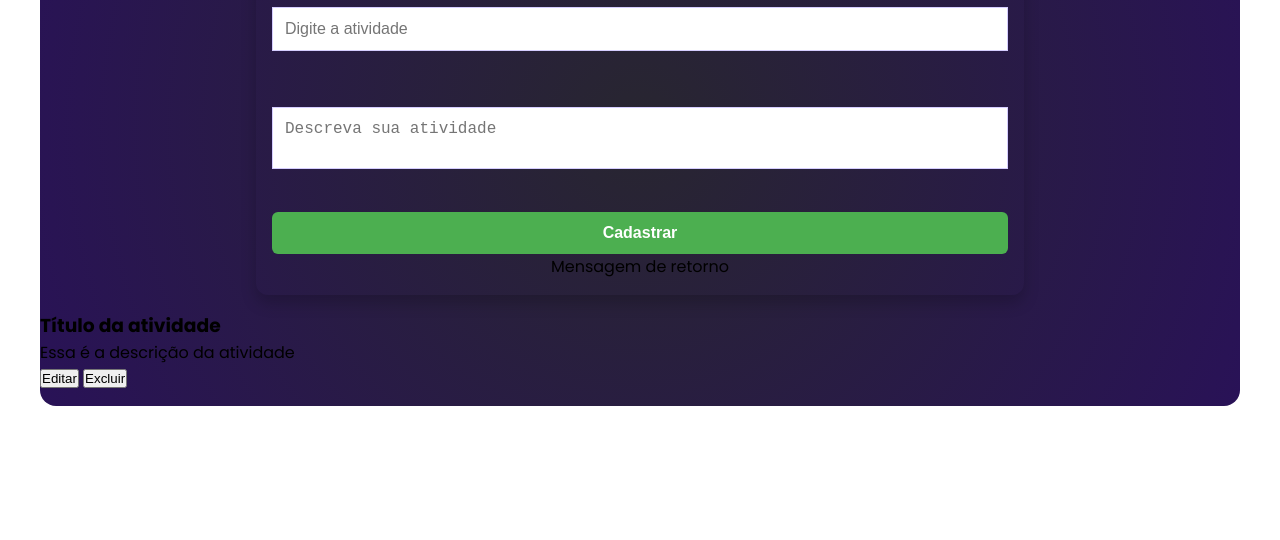
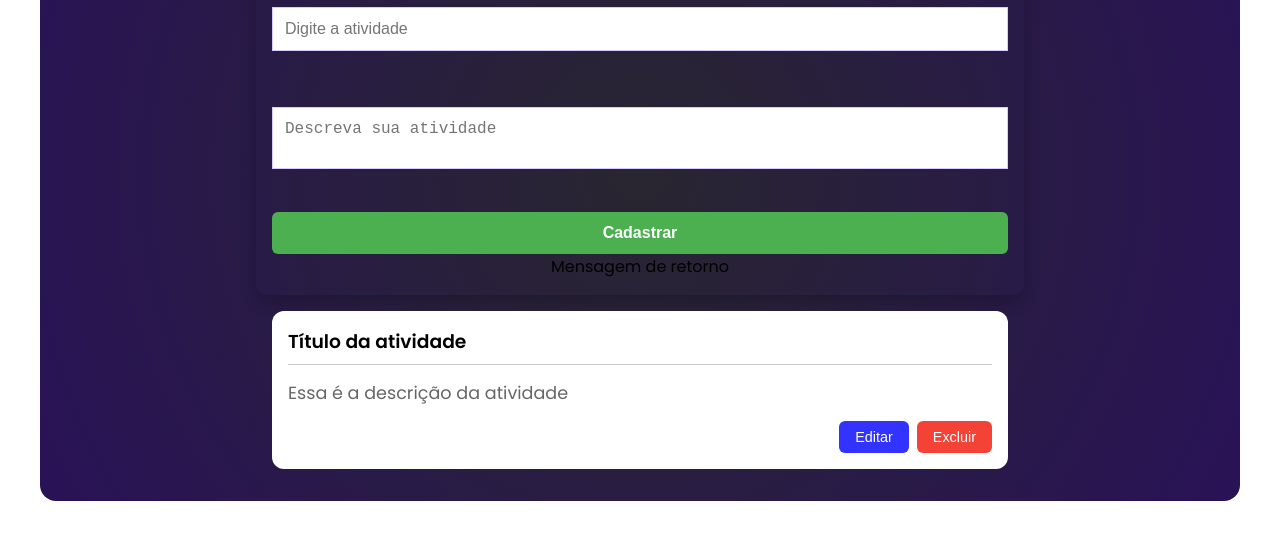
Before and after one commit to nicollasvieira/api-todolist, a plain HTML site: page frontend/index.html in a window 1280 px wide. Shown: the part 152-692 px from the top of the page. Drawn offline with Linux system fonts and the light colour scheme; a web font is replaced by a local one.

Commit message:
atualizando projeto

```diff
--- a/frontend/css/style.css
+++ b/frontend/css/style.css
@@ -93,3 +93,78 @@ body {
     cursor: pointer;
     transition: background-color 0.3s ease;
 }
+
+.main{
+    margin-top: 1rem;
+
+}
+
+.item-list{
+    max-width: var(--md-screen);
+    margin: 0 auto;
+    padding: 0 1rem;
+    border-radius: 12px;
+    box-sizing: 0 8px 16px rgba(0, 0, 0, 0.2);
+}
+
+.item-card{
+    width: 100%;
+    margin: 1rem auto;
+    padding: 1rem;
+    background-color: var(--white);
+    border-radius: 12px;
+    box-sizing: 0 8px 16px rgba(0, 0, 0, 0.2);
+    display: flex;
+    flex-direction: column;
+    gap: 1rem;
+}
+
+.item-card__header{
+    border-bottom: 1px solid #ccc;
+    padding-bottom: 0.5rem;
+}
+
+.item-card__title{
+    font-family: "Poppins", sans-serif;
+    font-weight: 600;
+
+}
+
+.item-card__body{
+    flex-grow: 1;
+}
+
+.item-card__description{
+    font-size: 1.1rem;
+    line-height: 1.5rem;
+    margin: 0;
+    color: #666;
+}
+.item-card__footer{
+    display: flex;
+    justify-content: flex-end;
+    gap: 0.5rem;
+}
+.item-card__button{
+    padding: 0.5rem 1rem;
+    font-size: 0.9rem;
+    border: none;
+    border-radius: 6px;
+    cursor: pointer;
+    transition: all 0.3s ease;
+
+}
+.item-card__footer .item-card__button--edit{
+    background-color: var(--blue-300);
+    color: var(--white);
+}
+.item-card__footer .item-card__button--edit:hover{
+    background-color: var(--blue-400);
+}
+.item-card__footer .item-card__button--delete{
+    background-color: var(--red-300);
+    color: var(--white);
+}
+.item-card__footer .item-card__button--delete:hover{
+    background-color: var(--red-400);
+}
--- a/frontend/js/app.js
+++ b/frontend/js/app.js
@@ -0,0 +1,57 @@
+const BASE_URL = `http://localhost:3333/api`;
+
+const formCadastro = document.getElementById('item-form');
+
+// Função utilitárias
+const resetForm = () => {
+    document.getElementById('name').value = ''
+    document.getElementById('description').value = ''
+}
+
+/* Inicio do cadastro do item */
+const handleFormSubmit = (event) => {
+    event.preventDefault();
+
+    const name = document.getElementById('name').value;
+    const description = document.getElementById('description').value;
+
+    console.log(name)
+    console.log(description)
+
+    const item = {
+        name: name,
+        description: description
+    }
+
+    await sendItem(item)
+    resetForm()
+
+}
+
+const sendItem = async (objItem) => {
+    try {
+        const res = await fetch(`${BASE_URL}/items`, {
+            method: 'POST',
+            headers: {
+                "Content-Type": "application/json"
+            },
+            body: JSON.stringify(objItem) // Transformar um obj JS em obj JSON
+        })
+
+        if(!res.ok) {
+            console.log('Erro ao enviar dados')
+            return
+        }
+
+        console.log('Item Cadastrado com sucesso!')
+        resetForm()
+    } catch (error) {
+        console.log(error)
+    }
+}
+/* Fim do cadastro do item */
+
+
+
+// Eventos de interação
+formCadastro.addEventListener('submit', handleFormSubmit);
```
Also changed, not shown: 1 other file.
